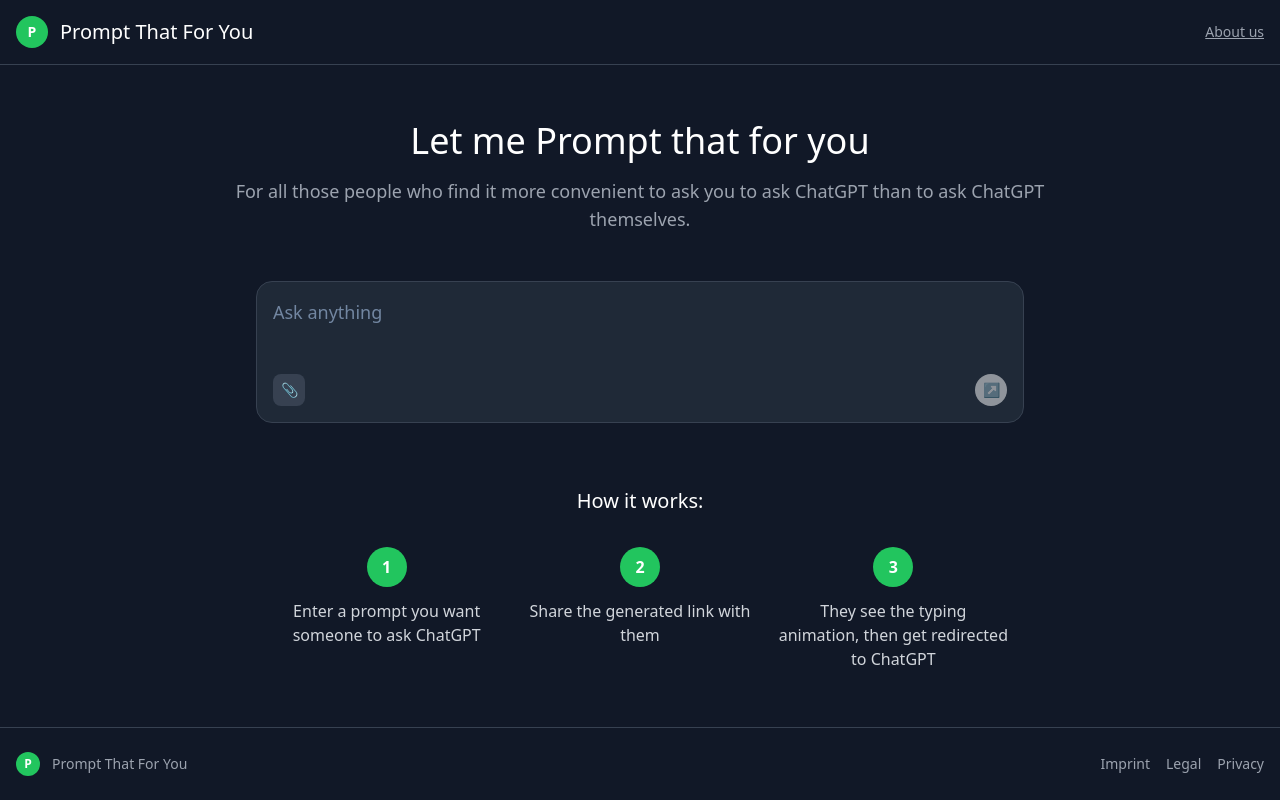
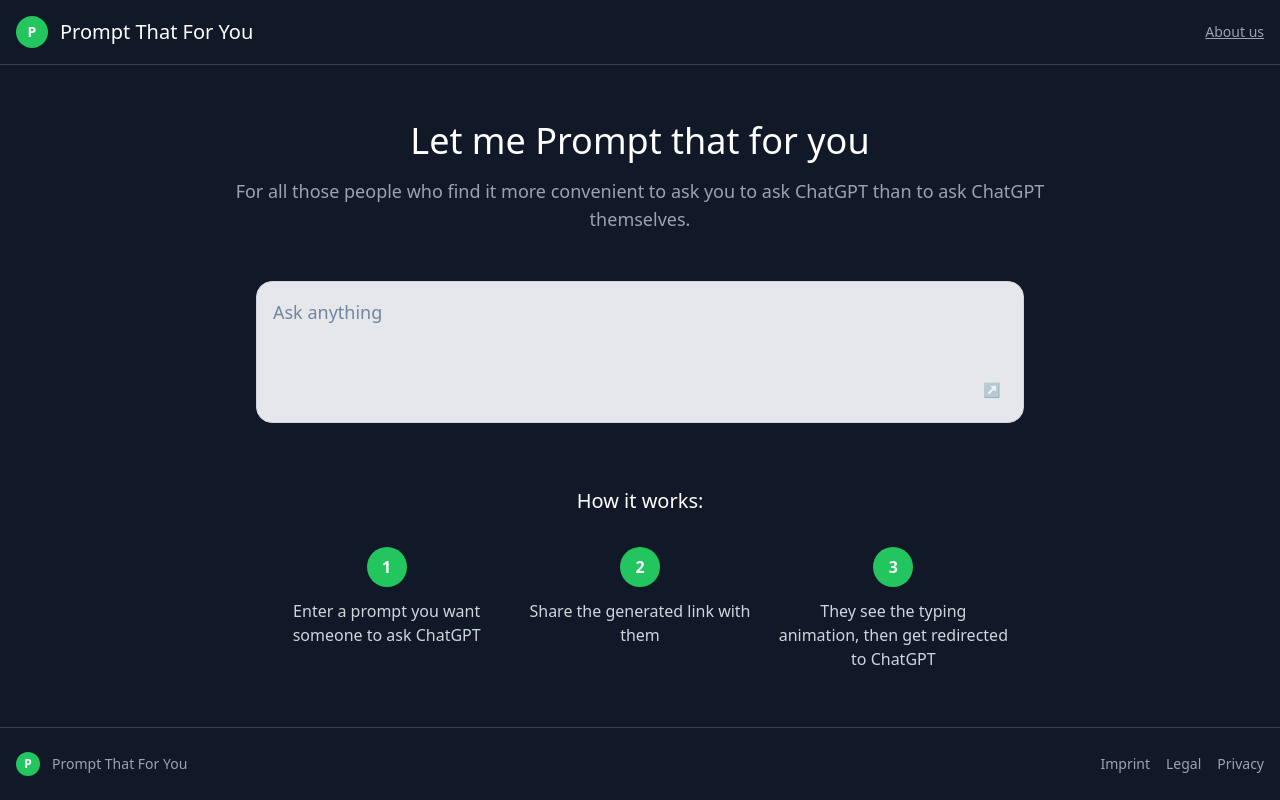
Before and after one commit to muzzyhaile/ask-the-gpt, a React (Vite) app: page / in a window 1280 px wide. Built offline with nearby package versions, Linux system fonts and the light colour scheme.

Commit message:
Remove upload button
Remove the upload button from the entry field and make it grayscale to match the chat theme.

```diff
--- a/src/components/PromptForm.tsx
+++ b/src/components/PromptForm.tsx
@@ -44,27 +44,21 @@ export const PromptForm = () => {
   return (
     <div className="w-full max-w-3xl mx-auto">
       {/* ChatGPT-style input area */}
-      <div className="bg-gray-800 rounded-2xl border border-gray-700 p-4">
+      <div className="bg-secondary rounded-2xl border border-border p-4">
         <div className="space-y-4">
           <Textarea
             placeholder="Ask anything"
             value={prompt}
             onChange={(e) => setPrompt(e.target.value)}
-            className="min-h-[60px] bg-transparent border-0 text-white placeholder-gray-400 resize-none text-lg p-0 focus:ring-0 focus:outline-none"
+            className="min-h-[60px] bg-transparent border-0 text-foreground placeholder-muted-foreground resize-none text-lg p-0 focus:ring-0 focus:outline-none"
           />
 
-          <div className="flex justify-between items-center">
-            <div className="flex space-x-2">
-              {/* Placeholder for attachment icons */}
-              <div className="w-8 h-8 bg-gray-700 rounded-lg flex items-center justify-center">
-                <span className="text-gray-400 text-sm">📎</span>
-              </div>
-            </div>
-
+          <div className="flex justify-end items-center">
             <Button
               onClick={generateUrl}
               disabled={!prompt.trim()}
-              className="bg-white text-black hover:bg-gray-200 rounded-full p-2 w-8 h-8"
+              variant="secondary"
+              className="rounded-full h-8 w-8 p-0"
             >
               <span className="text-sm">↗</span>
             </Button>
@@ -74,34 +68,32 @@ export const PromptForm = () => {
 
       {/* Generated URL section */}
       {generatedUrl && (
-        <div className="mt-8 bg-gray-800 rounded-2xl border border-gray-700 p-6">
-          <h3 className="text-lg font-medium text-white mb-4">Your shareable link:</h3>
+        <div className="mt-8 bg-secondary rounded-2xl border border-border p-6">
+          <h3 className="text-lg font-medium text-foreground mb-4">Your shareable link:</h3>
           <div className="flex flex-col sm:flex-row gap-3">
             <Input
               value={generatedUrl}
               readOnly
-              className="flex-1 bg-gray-700 border-gray-600 text-gray-200 font-mono text-sm"
+              className="flex-1 bg-muted border-border text-foreground font-mono text-sm"
             />
             <div className="flex gap-3 sm:gap-2">
               <Button
-                variant="outline"
+                variant="secondary"
                 onClick={copyToClipboard}
-                className="flex-1 sm:flex-none bg-gray-700 border-gray-600 text-gray-200 hover:bg-gray-600"
               >
                 <Copy className="w-4 h-4 mr-2 sm:mr-0" />
                 <span className="sm:hidden">Copy</span>
               </Button>
               <Button
-                variant="outline"
+                variant="secondary"
                 onClick={openPreview}
-                className="flex-1 sm:flex-none bg-gray-700 border-gray-600 text-gray-200 hover:bg-gray-600"
               >
                 <ExternalLink className="w-4 h-4 mr-2 sm:mr-0" />
                 <span className="sm:hidden">Open</span>
               </Button>
             </div>
           </div>
-          <p className="text-gray-400 text-sm mt-3">
+          <p className="text-muted-foreground text-sm mt-3">
             Share this link to show someone how to ask ChatGPT the right question!
           </p>
         </div>
```
